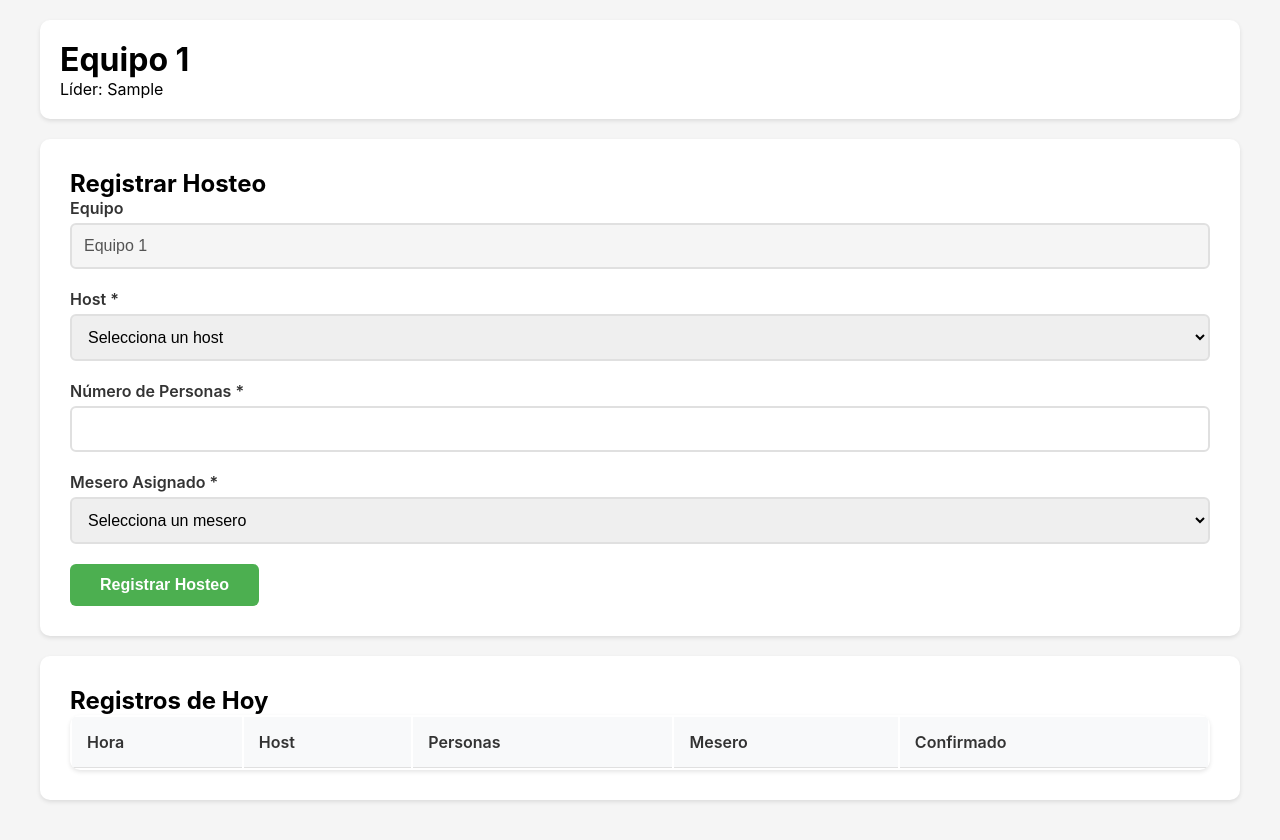
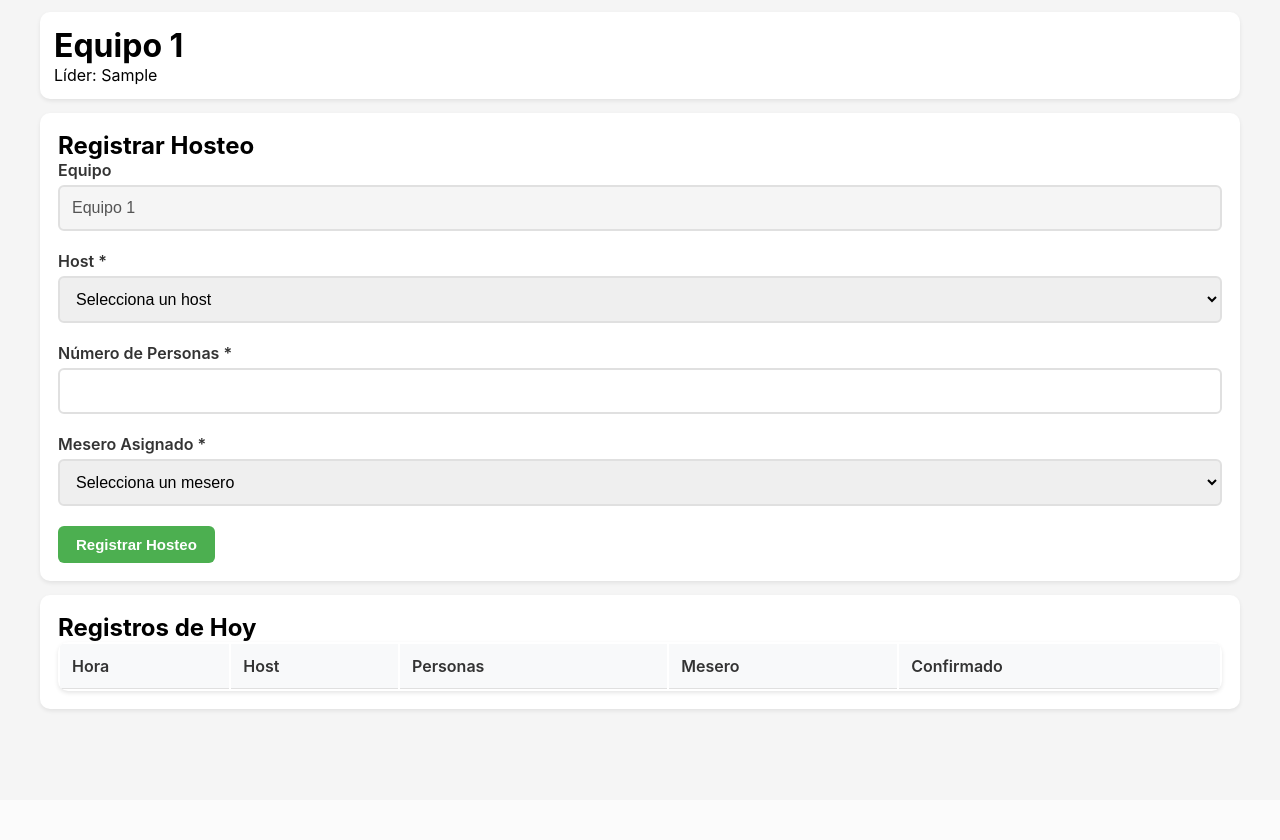
Before and after one commit to econopapi/terraza-zocalo-hosts, a Flask app: a page that uses templates/base.html in a window 1280 px wide. After the commit the page ends 712 px from the top, so only its background shows below. Run offline with Flask 3, Linux system fonts and the light colour scheme; tables that the repository leaves empty hold one stand-in row (values such as "Sample post"); lists and menus that the app fills with data are empty.

Commit message:
Se mejora interfaz de registro de hosteos

```diff
--- a/templates/base.html
+++ b/templates/base.html
@@ -9,22 +9,22 @@
         body {
             font-family: -apple-system, BlinkMacSystemFont, 'Segoe UI', sans-serif;
             background: #f5f5f5;
-            padding: 20px;
+            padding: 12px; /* menos espacio alrededor */
         }
         .container { max-width: 1200px; margin: 0 auto; }
         .header {
             background: white;
-            padding: 20px;
+            padding: 14px; /* más compacto */
             border-radius: 10px;
-            margin-bottom: 20px;
-            box-shadow: 0 2px 4px rgba(0,0,0,0.1);
+            margin-bottom: 14px;
+            box-shadow: 0 2px 4px rgba(0,0,0,0.08);
         }
         .form-card {
             background: white;
-            padding: 30px;
+            padding: 18px; /* menos altura vertical */
             border-radius: 10px;
-            box-shadow: 0 2px 4px rgba(0,0,0,0.1);
-            margin-bottom: 20px;
+            box-shadow: 0 2px 4px rgba(0,0,0,0.08);
+            margin-bottom: 14px;
         }
         .form-group {
             margin-bottom: 20px;
@@ -49,13 +49,28 @@
         button {
             background: #4CAF50;
             color: white;
-            padding: 12px 30px;
+            padding: 10px 18px; /* botones menos altos */
             border: none;
             border-radius: 6px;
-            font-size: 16px;
+            font-size: 15px;
             cursor: pointer;
             font-weight: 600;
         }
+        /* Ensure .btn utility class overrides base button styles and is compact */
+        .btn {
+            display: inline-flex;
+            align-items: center;
+            gap: 8px;
+            padding: 8px 12px;
+            border-radius: 6px;
+            border: none;
+            cursor: pointer;
+            font-weight: 700;
+            font-size: 14px;
+            vertical-align: middle;
+        }
+        /* small helper for spacing when buttons are adjacent */
+        .btn + .btn { margin-left: 8px; }
         button:hover { background: #45a049; }
         table {
             width: 100%;
@@ -65,7 +80,7 @@
             box-shadow: 0 2px 4px rgba(0,0,0,0.1);
         }
         th, td {
-            padding: 15px;
+            padding: 12px; /* menos padding en celdas */
             text-align: left;
             border-bottom: 1px solid #e0e0e0;
         }
@@ -84,6 +99,31 @@
         }
         .confirmada { color: #4CAF50; }
         .no-confirmada { color: #f44336; }
+
+        /* Mobile/vertical screen optimizations */
+        @media (max-width: 768px) {
+            body { padding: 10px; }
+            .header { padding: 12px; margin-bottom: 12px; }
+            .form-card { padding: 12px; margin-bottom: 12px; }
+            .form-group { margin-bottom: 12px; }
+            input, select { padding: 10px; font-size: 14px; }
+            button { padding: 10px 16px; font-size: 14px; }
+
+            /* Tabla responsiva con scroll */
+            .table-wrapper {
+                overflow-x: auto;
+                -webkit-overflow-scrolling: touch;
+                margin: 0 -15px;
+                padding: 0 15px;
+            }
+
+            th, td {
+                padding: 10px 8px;
+                font-size: 14px;
+            }
+
+            th { white-space: nowrap; }
+        }
 
         /* Print styles */
         @media print {
--- a/templates/equipo.html
+++ b/templates/equipo.html
@@ -49,6 +49,7 @@
 
 <div class="form-card">
     <h2>Registros de Hoy</h2>
+    <div class="table-wrapper">
         <table>
             <thead>
                 <tr>
@@ -81,6 +82,7 @@
             </tbody>
         </table>
     </div>
+</div>
 {% endblock %}
 
 {% block scripts %}
```
Lines whose indentation alone changed are shown as unchanged.
